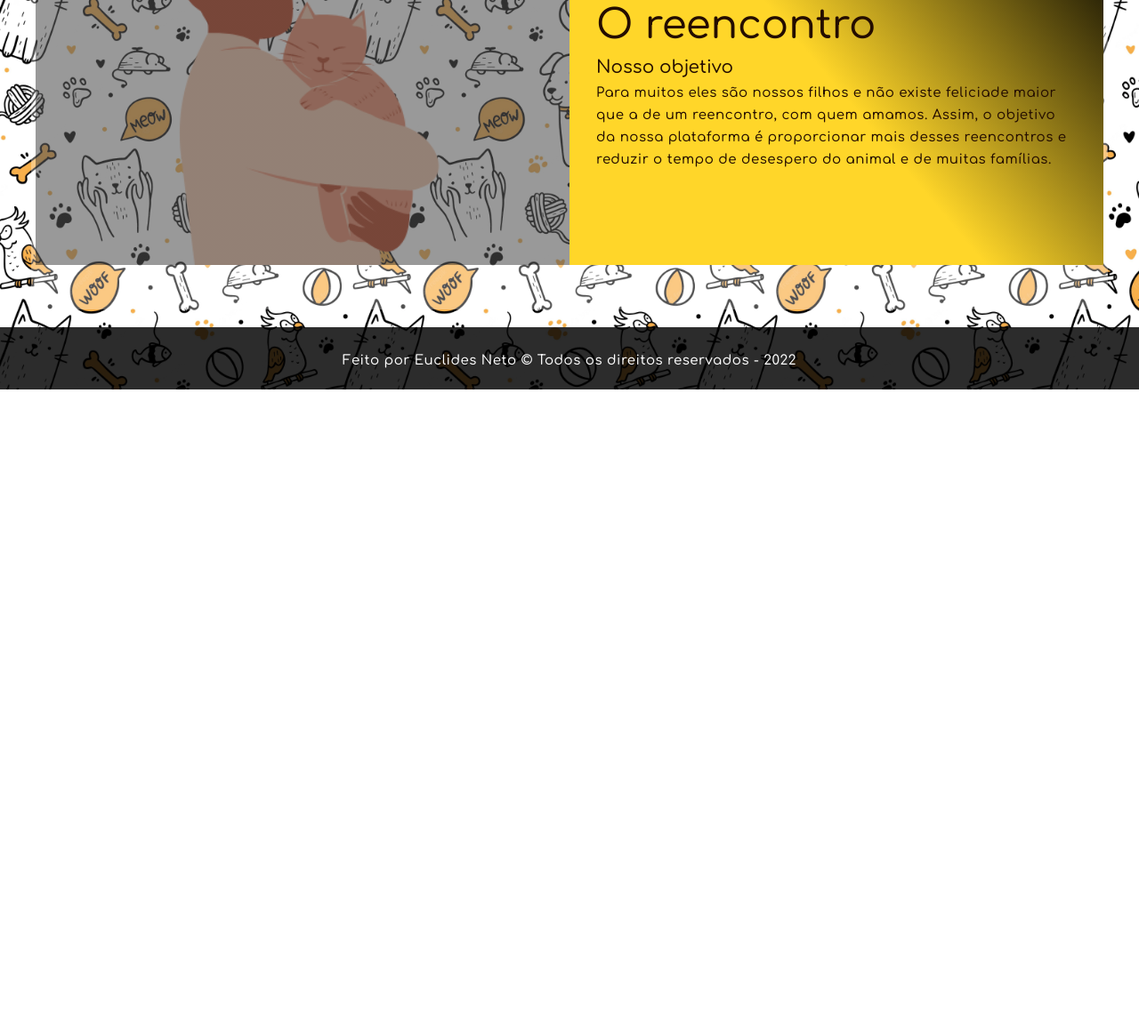
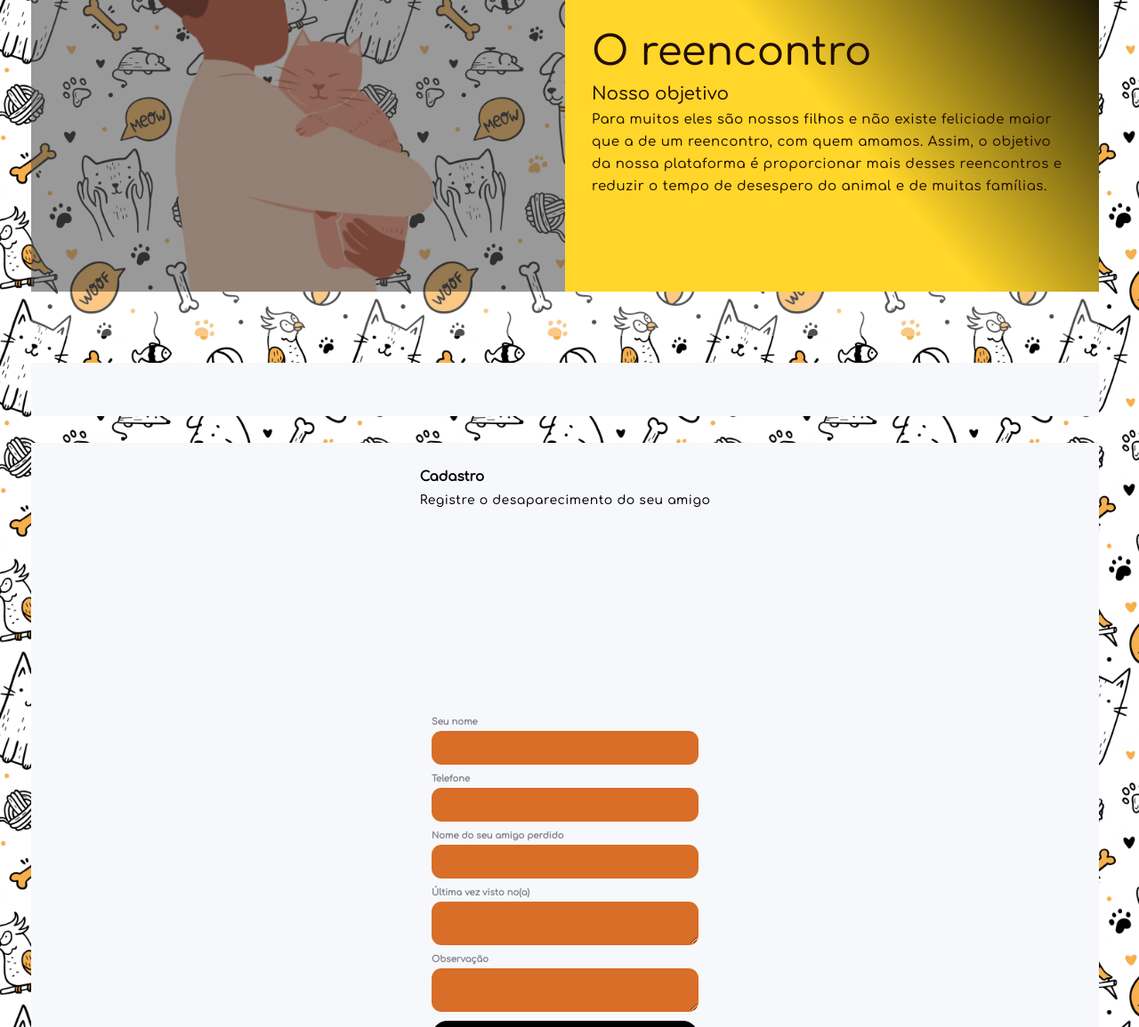
Before and after one commit to EuNetu/BeAcademy_FromZeroToHero, a plain HTML site: page Landing_Page/index.html in a window 1280 px wide. Shown: the part 1645-2800 px from the top of the page at 89% size. Before the commit the page ends 2083 px from the top, so only its background shows below. Drawn offline with Linux system fonts and the light colour scheme.

Commit message:
Formulario de cadastro criado

```diff
--- a/Landing_Page/index.html
+++ b/Landing_Page/index.html
@@ -89,6 +89,30 @@
         </section>
       </div>
     </section>
+    <div class="linha"></div>
+    <section id="formulario">
+      <div class="header-formulario">
+        <h2>Cadastro</h2>
+        <p>Registre o desaparecimento do seu amigo</p>
+      </div>
+
+      <div class="container-formulario">
+        <form method="POST">
+          <label for="nomeDono">Seu nome</label>
+          <input type="text" maxlength="40" name="nomeDono" id="nomeDono" required />
+          <label for="telefone">Telefone</label>
+          <input type="tel" maxlength="11" name="telefone" id="telefone" required />
+          <label for="nomePet">Nome do seu amigo perdido</label>
+          <input type="tel" name="nomePet" id="nomePet" required />
+          <label for="ultimaVista">Última vez visto no(a)</label>
+          <textarea name="ultimaVista" maxlength="150" id="ultimaVista" required></textarea>
+          <label for="observacao">Observação</label>
+          <textarea name="observacao" maxlength="150" id="observacao" required></textarea>
+          <button type="submit" onclick="cadastraPetPerdido()" data-button>Enviar</button>
+        </form>
+      </div>
+
+    </section>
   </main>
 
   <footer>
@@ -96,6 +120,7 @@
   </footer>
   <script src="./scripts/navbar.js"></script>
   <script src="./scripts/efeitoDigitação.js"></script>
+  <script type="module" src="./scripts/cadastraPetPerdido.js"></script>
   <script type="module" src="./scripts/petsPerdidos.js"></script>
 </body>
 
--- /dev/null
+++ b/Landing_Page/model/PetPerdido.js
@@ -0,0 +1,9 @@
+export class PetPerdido {
+  constructor(nomeDono, telefone, nomePet, ultimaVista, observacao) {
+    this.nomeDono = nomeDono;
+    this.telefone = telefone;
+    this.nomePet = nomePet;
+    this.ultimaVista = ultimaVista;
+    this.observacao = observacao;
+  }
+}
--- /dev/null
+++ b/Landing_Page/scripts/cadastraPetPerdido.js
@@ -0,0 +1,12 @@
+"use strict";
+import PetPerdido from '../model/PetPerdido.js'
+
+function cadastrarDesaparecido() {
+  const nomeDono = document.querySelector("#nomeDono");
+  const telefone = document.querySelector("#telefone");
+  const nomePet = document.querySelector("#nomePet");
+  const ultimaVista = document.querySelector("#ultimaVista");
+  const observacao = document.querySelector("#observacao");
+  const novoDesaparecido = new PetPerdido(nomePet, telefone, nomePet, ultimaVista, observacao);
+  console.log(novoDesaparecido)
+}
--- a/Landing_Page/styles/style.css
+++ b/Landing_Page/styles/style.css
@@ -54,6 +54,14 @@ p {
     line-height: 2.5rem;
     font-weight: 200;
     letter-spacing: 0.05rem;
+}
+
+section{
+    flex-direction: column;
+    max-width: 1200px;
+    display: flex;
+    align-items: center;
+    margin: 3em 0;
 }
 
 a {
@@ -324,6 +332,91 @@ main {
     width: 300px;
 }
 
+#formulario{
+    background-color: #f7f8fc;
+    padding: 3em;
+}
+
+.header-formulario {
+    padding: 0 0 2em 0;
+}
+
+.container-formulario{
+    min-height: 100vh;
+    width: 100%;
+    display: flex;
+    justify-content: space-evenly;
+    align-items: center;
+}
+
+form {
+    width: 100%;
+    max-width: 30rem;
+}
+
+label,
+input,
+textarea,
+button {
+    display: block;
+}
+
+input,
+textarea,
+button {
+    width: 100%;
+    font: inherit;
+    padding: 1.25rem;
+    font-weight: 700;
+}
+
+input,
+textarea {
+    margin-bottom: 1rem;
+    color: white;
+    background: #d86e27;
+    border: 0.125rem solid transparent;
+    border-radius: 1.125rem;
+    transition: border-color 0.3s, box-shadow 0.3s;
+}
+
+input:hover,
+input:focus,
+textarea:hover,
+textarea:focus {
+    outline: none;
+    border-color: #000000;
+    box-shadow: 0 0 0 0.3125rem #d86e27;
+}
+
+label {
+    margin-bottom: 0.5rem;
+    color: #84868f;
+}
+
+textarea {
+    resize: vertical;
+}
+
+button {
+    border: none;
+    border-radius: 99px;
+    color: #fff;
+    background: #000000;
+    cursor: pointer;
+    transition: 0.3s;
+}
+
+button:hover,
+button:focus {
+    outline: none;
+    background: #491502;
+}
+
+button:disabled {
+    cursor: not-allowed;
+    background: #555b69;
+}
 
 footer p {
     font-size: 15px;
```
Also changed, not shown: Landing_Page/assets/img2/base_banner.svg (deleted), Landing_Page/assets/img2/logo.svg (deleted), Landing_Page/assets/img2/mancha_banner.svg (deleted), Landing_Page/scripts/petsPerdidos.js (line endings or trailing spaces).
